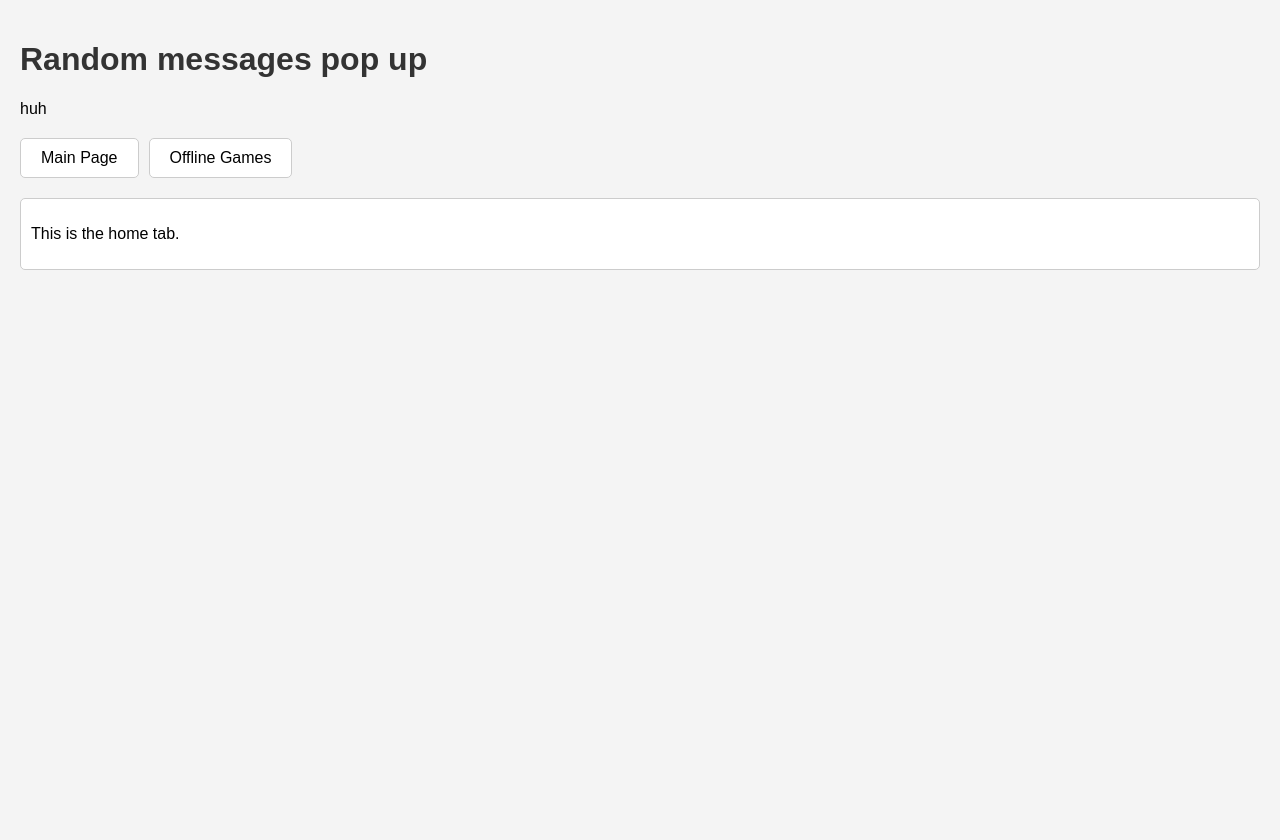
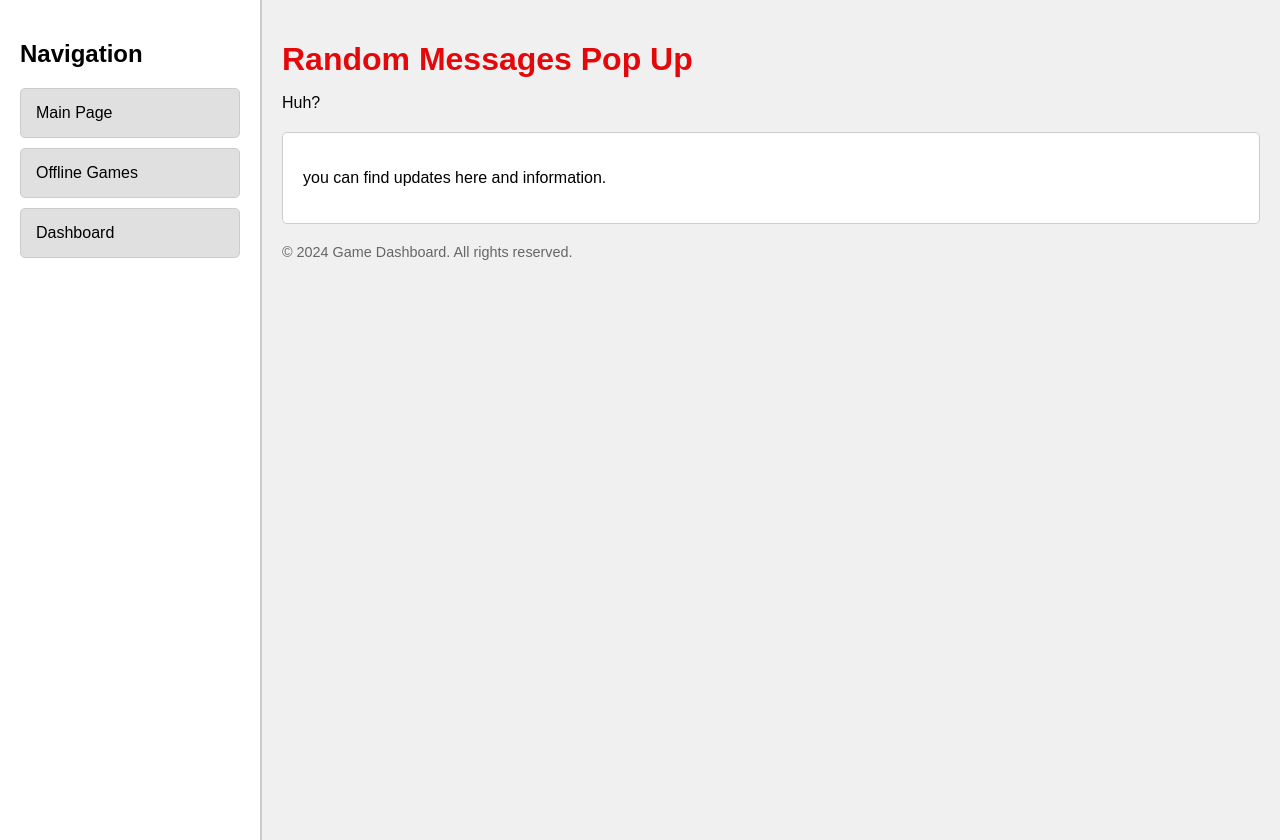
Before and after one commit to mtyzzy/mtyzzy.github.io, a plain HTML site: page index.html in a window 1280 px wide. Before the commit the page ends 800 px from the top, so only its background shows below. Drawn offline with Linux system fonts and the light colour scheme.

Commit message:
Add files via upload

```diff
--- a/index.html
+++ b/index.html
@@ -3,37 +3,50 @@
 <head>
     <meta charset="UTF-8">
     <meta name="viewport" content="width=device-width, initial-scale=1.0">
-    <title>Random Message</title>
+    <title>Game Dashboard</title>
     <style>
         body {
             font-family: Arial, sans-serif;
-            background-color: #f4f4f4;
+            background-color: #f0f0f0;
             margin: 0;
+            display: flex;
+            height: 100vh;
+        }
+        #sidebar {
+            width: 220px;
+            background-color: #fff;
             padding: 20px;
+            border-right: 2px solid #ccc;
+            position: sticky;
+            top: 0;
+            height: 100%;
+        }
+        #content {
+            flex: 1;
+            padding: 20px;
+            overflow-y: auto;
         }
         h1 {
-            color: #333;
+            color: #E4080A;
+            margin-bottom: 10px;
         }
-        #tabs {
-            margin: 20px 0;
-            display: flex;
+        .tab {
+            padding: 15px;
+            background-color: #E0E0E0;
+            border: 1px solid #ccc;
+            border-radius: 5px;
+            margin-bottom: 10px;
+            transition: background-color 0.3s;
             cursor: pointer;
         }
-        .tab {
-            padding: 10px 20px;
-            background-color: #fff;
-            border: 1px solid #ccc;
-            border-radius: 5px;
-            margin-right: 10px;
-            transition: background-color 0.3s;
-        }
         .tab:hover {
-            background-color: #eaeaea;
+            background-color: #E4080A;
+            color: #fff; /* Change text color on hover */
         }
         .tab-content {
             display: none;
             margin-top: 20px;
-            padding: 10px;
+            padding: 20px;
             border: 1px solid #ccc;
             background-color: #fff;
             border-radius: 5px;
@@ -46,25 +59,31 @@
             padding: 0;
         }
         li {
-            margin: 5px 0;
+            margin: 10px 0;
         }
         a {
             text-decoration: none;
-            color: #007BFF;
+            color: #E4080A;
+            font-weight: bold;
         }
         a:hover {
             text-decoration: underline;
+        }
+        footer {
+            margin-top: 20px;
+            font-size: 0.9em;
+            color: #666;
         }
     </style>
     <script>
         function getRandomMessage() {
             const messages = [
-                "huh",
-                "ur failing classes",
-                "do your work",
-                "the games are dead ig",
-                "balls",
-                "ill make it better ig"
+                "Huh?",
+                "You should focus on your classes!",
+                "Remember to do your work.",
+                "Are these games even alive?",
+                "Just some random thoughts...",
+                "I'll make this better, I promise!"
             ];
             const randomIndex = Math.floor(Math.random() * messages.length);
             return messages[randomIndex];
@@ -85,26 +104,41 @@
     </script>
 </head>
 <body>
-    <h1>Random messages pop up</h1>
-    <p id="message">Welcome to guachineos website</p>
 
-    <div id="tabs">
+    <div id="sidebar">
+        <h2>Navigation</h2>
         <div class="tab" onclick="showTab('home')">Main Page</div>
         <div class="tab" onclick="showTab('games')">Offline Games</div>
+        <div class="tab" onclick="showTab('dashboard')">Dashboard</div>
     </div>
 
+    <div id="content">
+        <h1>Random Messages Pop Up</h1>
+        <p id="message">Welcome to the dashboard!</p>
+
         <div id="home" class="tab-content">
-        <p>This is the home tab.</p>
+            <p>you can find updates here and information.</p>
+
         </div>
 
+        <div id="dashboard" class="tab-content">
+            <p>Welcome To The Dashboard</p>
+             <li><a href="https://portfolio.thelmadejager.top/misc/worldshardestgame/index.html" target="_blank">Discord server</a></li>
+        </div>
+
+</body>
+</html>
         <div id="games" class="tab-content">
             <h2>Games!</h2>
             <ul>
-            <li><a href="https://portfolio.thelmadejager.top/misc/worldshardestgame/index.html" target="_blank">Worlds Hardest Game</a></li>
-            <li><a href="https://portfolio.thelmadejager.top/misc/flash/index.html?swf=worlds-hardest-game-2.swf" target="_blank">Worlds Hardest Game 2</a></li>
+                <li><a href="https://portfolio.thelmadejager.top/misc/worldshardestgame/index.html" target="_blank">World's Hardest Game</a></li>
+                <li><a href="https://portfolio.thelmadejager.top/misc/flash/index.html?swf=worlds-hardest-game-2.swf" target="_blank">World's Hardest Game 2</a></li>
                 <li><a href="https://portfolio.thelmadejager.top/misc/SnowRider3D/index.html" target="_blank">Snow Rider 3D</a></li>
                 <li><a href="https://portfolio.thelmadejager.top/misc/stickman-hook/index.html" target="_blank">Stickman Hook</a></li>
             </ul>
         </div>
-</body>
-</html>
+
+        <footer>
+            <p>&copy; 2024 Game Dashboard. All rights reserved.</p>
+        </footer>
+    </div>
```
Lines whose indentation alone changed are shown as unchanged.
